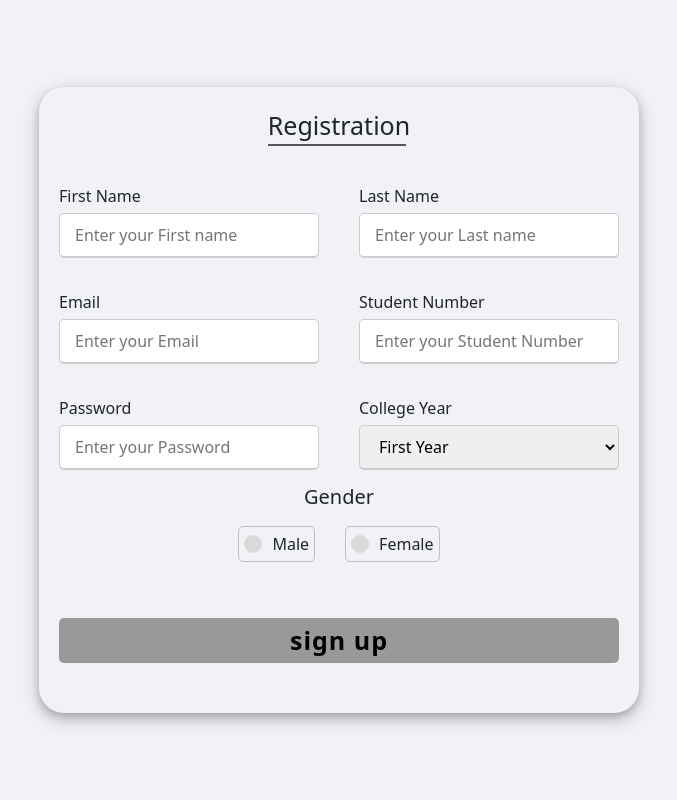
After one commit to RadwanSusan/Triibe, a PHP site: page /newaccount.html in a window 1280 px wide. The commit adds this page. Shown: the whole page, without its empty margins (301-978 px from the left). Run offline with PHP 8.4, Linux system fonts and the light colour scheme; some libraries are stand-ins or nearby versions.

Commit message:
zaid create new account

```diff
--- a/bootstrap-css/login-style.css
+++ b/bootstrap-css/login-style.css
@@ -1,4 +1,4 @@
-::selection{
+::selection {
   background-color: #8c8c8c;
   color: white;
 }
@@ -52,12 +52,12 @@ form {
   height: 104px;
   color: #0d0d0d;
 }
-.svg-img{
-    -webkit-user-drag: none;
-    user-select: none;
-    -moz-user-select: none;
-    -webkit-user-select: none;
-    -ms-user-select: none;
+.svg-img {
+  -webkit-user-drag: none;
+  user-select: none;
+  -moz-user-select: none;
+  -webkit-user-select: none;
+  -ms-user-select: none;
 }
 .left p {
   font-family: "Roboto";
@@ -99,7 +99,6 @@ form input {
   box-shadow: 0px 4px 4px rgba(0, 0, 0, 0.25);
 }
 .loginBtn {
-  background-color: #1877f2;
   padding: 15px;
   text-align: center;
   text-decoration: none;
@@ -204,3 +203,202 @@ form input {
     margin-left: -7px;
   }
 }
+.container2 {
+ width: 100%;
+  height: 100vh;
+  display: flex;
+  justify-content: space-around;
+  align-items: center;
+}
+.right-1 {
+  border-radius: 25px;
+  padding: 20px;
+    display: flex;
+    flex-direction: column;
+    align-content: center;
+    align-items: center;
+    width: 600px;
+    position: relative;
+    top: 0px;
+    box-shadow: 0 4px 8px 0 rgb(0 0 0 / 20%), 0 6px 20px 0 rgb(0 0 0 / 19%);
+}
+
+form-1 {
+  display: flex;
+  flex-direction: column;
+  align-content: center;
+}
+
+
+.container2 .title2 {
+  font-size: 25px;
+  font-weight: 500;
+  position: relative;
+}
+.container2 .title2::before {
+  content: '';
+    position: absolute;
+    left: 0;
+    bottom: -2px;
+    height: 2px;
+    width: 138px;
+    background-color: #545557;
+}
+.container2 form-1 .user-details{
+  display: flex;
+  flex-wrap: wrap;
+  justify-content: space-between;
+  margin: 20px 0 12px 0;
+}
+form-1 .user-details .input-box{
+  margin: 20px 0 12px 0;
+  width: calc(100%/ 2 - 20px);
+}
+.user-details .input-box .details {
+  display: block;
+  font-weight: 500;
+  margin-bottom: 5px;
+}
+.user-details .input-box input {
+  height: 45px;
+  width: 100%;
+  outline: none;
+  border-radius: 5px;
+  border: 1px solid #ccc;
+  padding-left: 15px;
+  font-size: 16px;
+  border-bottom-width: 2px;
+  transition: all 0.3s ease;
+}
+.select-1{
+  height: 45px;
+    width: 100%;
+    outline: none;
+    border-radius: 5px;
+    border: 1px solid #ccc;
+    padding-left: 15px;
+    font-size: 16px;
+    border-bottom-width: 2px;
+    transition: all 0.3s ease;
+}
+.user-details .input-box input:focus
+.user-details .input-box input:valid {
+  border-color: #9b59b6;
+}
+form-1 .gender-details .gender-title{
+  font-size: 20px;
+  font-weight: 500;
+  display: flex;
+  justify-content: center;
+}
+.gender-details{
+  margin: auto;
+}
+form-1 .gender-details .category{
+  display: flex;
+  margin: 14px 0;
+  justify-content: space-evenly;
+}
+.gender-details .category label{
+  display: flex;
+    align-items: center;
+    border: 1px solid #bfbfbf;
+    padding: 5px;
+    border-radius: 5px;
+    margin: 0 15px 0 15px;
+}
+
+.gender-details .category .dot{
+  height: 18px;
+  width: 18px;
+  border-radius: 50%;
+  margin-right: 10px;
+  border: 5px solid transparent;
+  background: #d9d9d9;
+  transition: all 0.3s ease;
+}
+#dot-1:checked ~ .category .one,
+#dot-2:checked ~ .category .two,
+#dot-3:checked ~ .category .three{
+  border-color: #d9d9d9;
+  background: #0f0d10;
+}
+form-1 input[type="radio"] {
+  display: none;
+}
+form-1 .button-1{
+  height: 45px;
+  margin: 30px 0;
+}
+form-1 .button-1 input{
+  height: 100%;
+  width: 100%;
+  display: flex;
+  align-items: center;
+  justify-content: center;
+  outline: none;
+  border: none;
+  font-size: 25px;
+  font-weight: 600;
+  border-radius: 5px;
+  letter-spacing: 1px;
+  background-color: #999;
+}
+form-1 .button-1 input:hover{
+background-color: #aaa0a0;
+padding: 2px;
+}
+/* @media (max-width: 376px) {
+  .right-1 {
+    width: 100%;
+  }
+  .container2 {
+    justify-content: space-evenly;
+  }
+}
+@media (max-width: 950px) {
+  .container2 {
+    flex-direction: column;
+  }
+  .left-1 {
+    width: 400px;
+    align-content: center;
+    align-items: center;
+  }
+
+  .left p {
+    display: none;
+  }
+
+  .box-1 {
+    margin: auto;
+  }
+}
+@media (min-width: 950px) {
+  .left-1 {
+    margin-top: -190px;
+    margin-left: 7px;
+  }
+  .right-1 {
+    margin-left: -7px;
+  }
+} */
+ @media(max-width:584px){
+  .container2 {
+    max-width: 100%;
+  }
+  form-1 .user-details .input-box{
+  margin: bottom 15px; ;
+  width: 100%;
+  }
+form-1 .gender-details .category{
+  width: 100%;
+}
+.container2 form-1 .user-details{
+  max-height: 300px;
+  overflow-y: scroll;
+}
+.user-details::-webkit-scrollbar{
+  width: 0;
+}
+}
--- /dev/null
+++ b/newaccount.html
@@ -0,0 +1,79 @@
+<!DOCTYPE html>
+<html lang="en">
+  <head>
+    <meta charset="UTF-8" />
+    <meta http-equiv="X-UA-Compatible" content="IE=edge" />
+    <meta name="viewport" content="width=device-width, initial-scale=1.0" />
+    <title>Document</title>
+    <link rel="stylesheet" href="bootstrap-css/bootstrap.min.css" />
+    <link rel="stylesheet" href="bootstrap-css/all.min.css" />
+    <link rel="stylesheet" href="node_modules/animate.css/animate.css" />
+    <link rel="stylesheet" href="bootstrap-css/login-style.css" />
+  </head>
+  <body>
+    <div class="container2">
+
+      <div class="right-1">
+        <div class="title2">Registration</div>
+        <form-1 action="#">
+          <div class="user-details">
+            <div class="input-box">
+              <span class="details">First Name</span>
+              <input type="text" placeholder="Enter your First name" />
+            </div>
+            <div class="input-box">
+              <span class="details">Last Name</span>
+              <input type="text" placeholder="Enter your Last name" />
+            </div>
+            <div class="input-box">
+              <span class="details">Email</span>
+              <input type="email" placeholder="Enter your Email" />
+            </div>
+            <div class="input-box">
+              <span class="details">Student Number</span>
+              <input type="text" placeholder="Enter your Student Number" />
+            </div>
+            <div class="input-box">
+              <span class="details">Password</span>
+              <input type="password" placeholder="Enter your Password" />
+            </div>
+            <div class="input-box">
+              <span class="details">College Year</span>
+              <select class="select-1" name="year" required>
+                <option value="1">First Year</option>
+                <option value="2">Second Year</option>
+                <option value="3">Third Year</option>
+                <option value="4">Fourth Year</option>
+                <option value="5">Fifth Year</option>
+              </select>
+            </div>
+            <div class="gender-details">
+            <input type="radio" name="gender" id="dot-1" />
+            <input type="radio" name="gender" id="dot-2" />
+            <span class="gender-title">Gender</span>
+            <div class="category">
+              <label for="dot-1">
+                <span class="dot one"></span>
+                <span class="gender">Male</span>
+              </label>
+              <label for="dot-2">
+                <span class="dot two"></span>
+                <span class="gender">Female</span>
+              </label>
+            </div>
+          </div>
+          </div>
+          <div class="button-1">
+            <input type="submit" value="sign up" />
+          </div>
+        </form-1>
+      </div>
+    </div>
+
+    <script src="bootstrap-js/bootstrap.bundle.min.js"></script>
+    <script src="bootstrap-js/all.min.js"></script>
+    <script src="node_modules/jquery/dist/jquery.min.js"></script>
+    <script type="module" src="node_modules/typed.js/src/typed.js"></script>
+    <script type="module" src="bootstrap-js/login.js"></script>
+  </body>
+</html>
```
Also changed, not shown: Design/Image/258884074_312339797158868_4679288107785598474_n.jpg (added).
